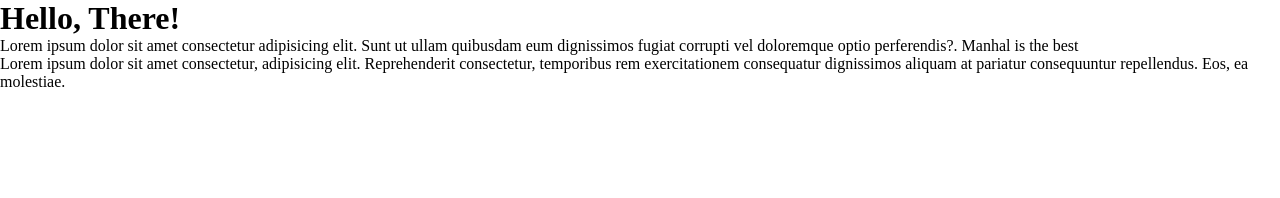
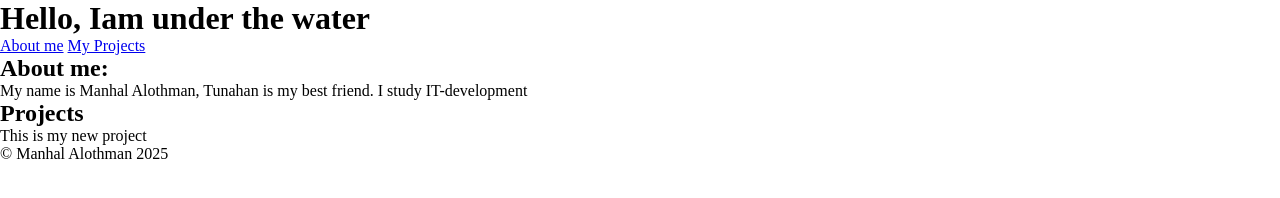
Before and after one commit to lillehaji036/TE4-Course25, a plain HTML site: page My_portfolio/index.html in a window 1280 px wide. Drawn offline with Linux system fonts and the light colour scheme.

Commit message:
Added structure to body

```diff
--- a/My_portfolio/index.html
+++ b/My_portfolio/index.html
@@ -9,16 +9,28 @@
     <meta name="viewport" content="width=device-width, initial-scale=1.0" />
   </head>
   <body>
-    <h1>Hello, There!</h1>
-    <p>
-      Lorem ipsum dolor sit amet consectetur adipisicing elit. Sunt ut ullam
-      quibusdam eum dignissimos fugiat corrupti vel doloremque optio
-      perferendis?. Manhal is the best
-    </p>
-    <p>
-      Lorem ipsum dolor sit amet consectetur, adipisicing elit. Reprehenderit
-      consectetur, temporibus rem exercitationem consequatur dignissimos aliquam
-      at pariatur consequuntur repellendus. Eos, ea molestiae.
-    </p>
+    <header>
+      <h1>Hello, Iam under the water</h1>
+      <nav>
+        <a href="About">About me</a>
+        <a href="Projects">My Projects</a>
+      </nav>
+    </header>
+    <main>
+      <section id="About">
+        <h2>About me:</h2>
+        <p>
+          My name is Manhal Alothman, Tunahan is my best friend. I study
+          IT-development
+        </p>
+      </section>
+      <section id="Projects">
+        <h2>Projects</h2>
+        <p>This is my new project</p>
+      </section>
+    </main>
+    <footer>
+      <p>&copy; Manhal Alothman 2025</p>
+    </footer>
   </body>
 </html>
```
